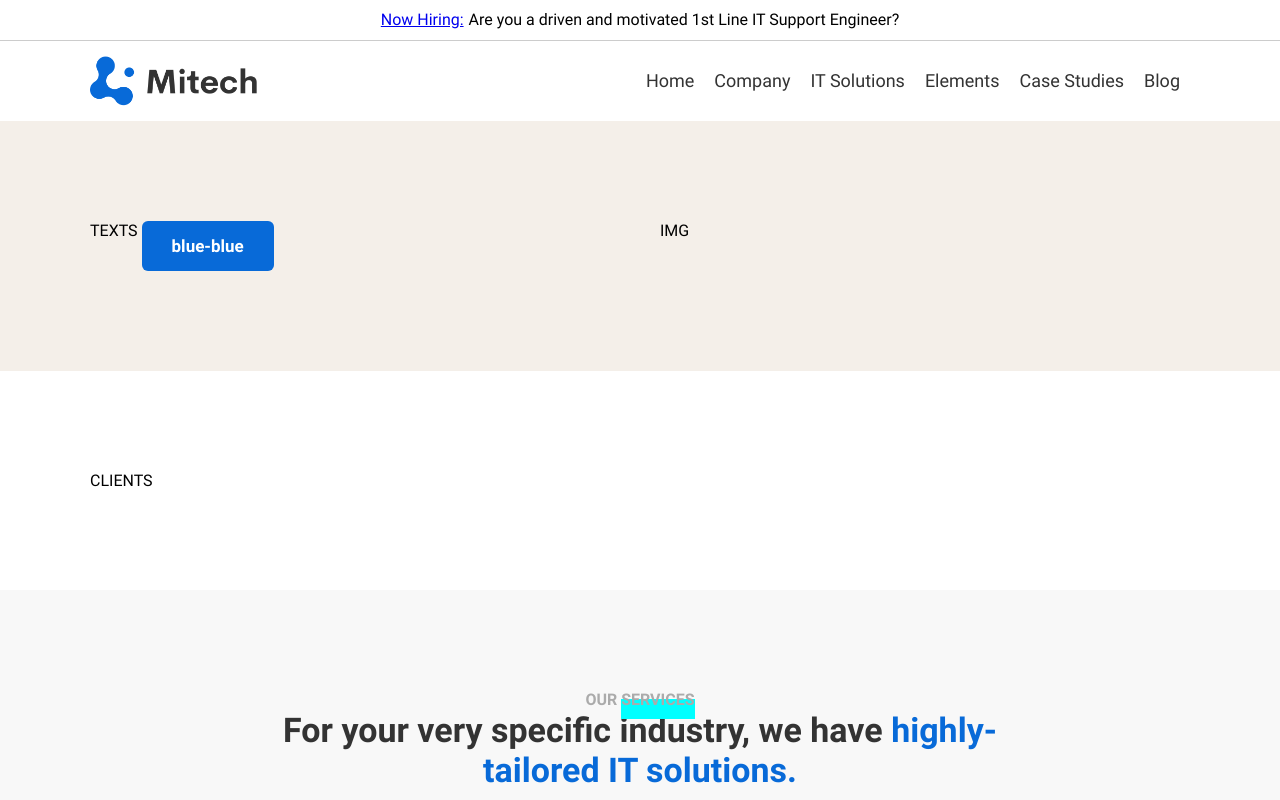
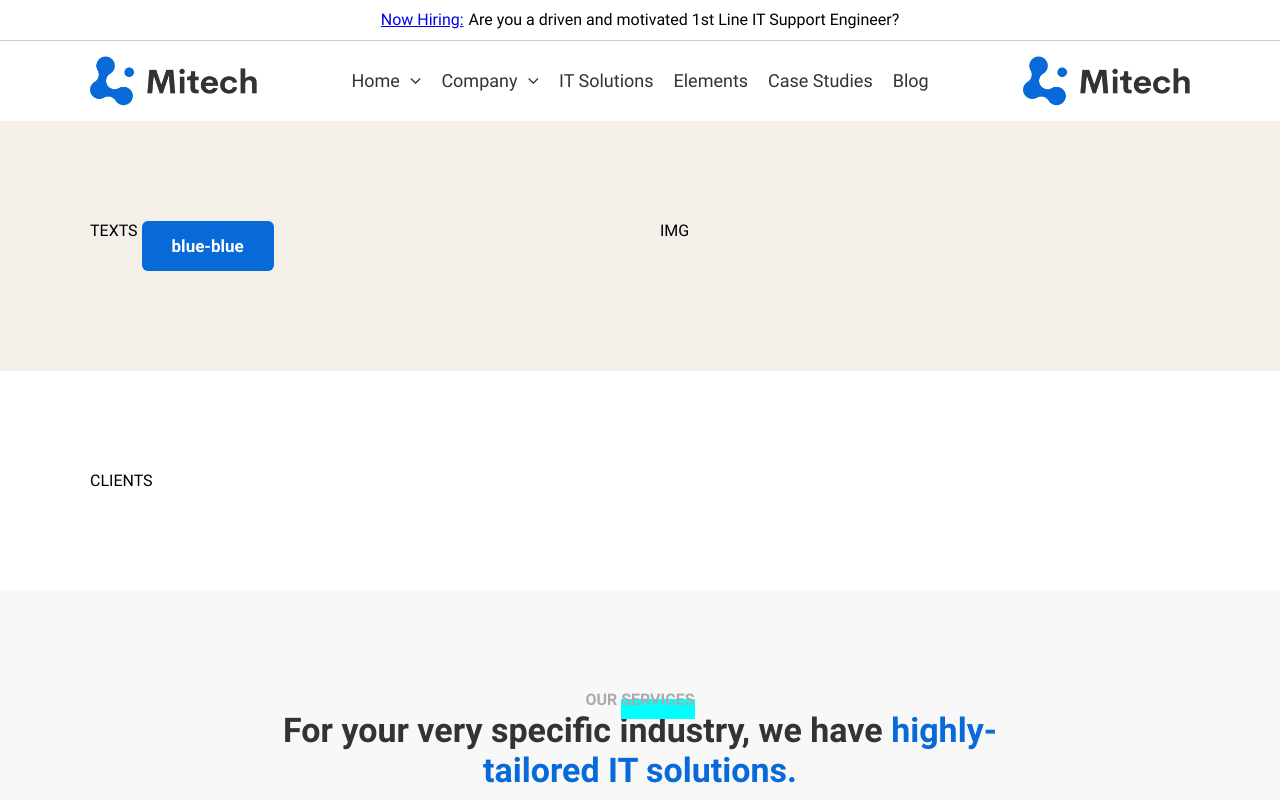
Before and after one commit to front-end-by-rimantas/25-grupe-portfolio, a website with bundled scripts: page index.html in a window 1280 px wide. Shown: the top 800 px of the page. Built offline with nearby package versions, Linux system fonts and the light colour scheme.

Commit message:
Submenu generation with recursion algorithm

```diff
--- a/css/components/header.css
+++ b/css/components/header.css
@@ -31,47 +31,75 @@
 .header nav {
   display: flex;
   flex-direction: row;
+  line-height: 80px;
+  font-size: 18px;
 }
 .header nav a {
   color: #333;
   text-decoration: none;
 }
-.header nav > .item {
+.header nav .item {
   display: inline-block;
   padding: 0 10px;
-  line-height: 80px;
-  font-size: 18px;
+  line-height: inherit;
+  font-size: inherit;
   color: #333;
   text-decoration: none;
   position: relative;
 }
-.header nav > .item:hover,
-.header nav > .item.selected {
+.header nav .item:hover,
+.header nav .item.selected {
   color: var(--color-blue);
 }
-.header nav > .item::before {
+.header nav .item::before {
   content: '';
   position: absolute;
   bottom: 0;
   left: 0;
   right: 100%;
-  height: 5px;
+  height: 3px;
   background-color: var(--color-blue);
   transition: all 1s;
 }
-.header nav > .item:hover::before,
-.header nav > .item.selected::before {
+.header nav .item:hover::before,
+.header nav .item.selected::before {
   right: 0;
+}
+.header nav .item .fa {
+  line-height: inherit;
+  font-size: inherit;
+  margin-left: 10px;
 }
 
 .header nav .dropdown {
   display: flex;
+  position: relative;
 }
 .header nav .dropdown > .label {
 }
 .header nav .dropdown > .submenu {
   display: none;
+  width: 250px;
+  position: absolute;
+  background-color: #fff;
+  box-shadow: 0 4px 10px #0001;
+  z-index: 1;
+  font-size: 16px;
+}
+.header nav .dropdown.bottom > .submenu {
+  left: 0;
+  top: 100%;
+}
+.header nav .dropdown.right > .submenu {
+  left: 100%;
+  top: 0;
+}
+.header nav .dropdown.left > .submenu {
+  right: 100%;
+  top: 0;
 }
 .header nav .dropdown:hover > .submenu {
   display: flex;
+  flex-direction: column;
+  line-height: 40px;
 }
--- a/js/components/header/Header.js
+++ b/js/components/header/Header.js
@@ -51,11 +51,12 @@ class Header {
                     <div class="row"><div class="col-12 bottom-content"></div></div>`;
         this.DOM.innerHTML = HTML;
 
-        const allColsDOM = this.DOM.querySelectorAll('.row');
+        const allRowsDOM = this.DOM.querySelectorAll('.row');
 
-        new TopText(allColsDOM[0], this.data.topText);
-        new Logo(allColsDOM[1], this.data.logo);
-        new Nav(allColsDOM[1], this.data.nav);
+        new TopText(allRowsDOM[0], this.data.topText);
+        new Logo(allRowsDOM[1], this.data.logo);
+        new Nav(allRowsDOM[1], this.data.nav);
+        new Logo(allRowsDOM[1], this.data.logo);
     }
 }
 
--- a/js/components/header/Nav.js
+++ b/js/components/header/Nav.js
@@ -43,12 +43,19 @@ class Nav {
 
         if (item.submenu) {
             const labelHMTL = item.type === 'link'
-                ? `<a href="${item.href}" class="label">${item.text}</a>`
-                : `<div class="label">${item.text}</div>`;
+                ? `<a href="${item.href}" class="label">${item.text}<i class="fa fa-angle-down"></i></a>`
+                : `<div class="label">${item.text}<i class="fa fa-angle-down"></i></div>`;
+
+            let subMenuHTML = '';
+            for (const subMenuItem of item.submenu) {
+                subMenuHTML += this.generateHTML(subMenuItem);
+            }
 
             HTML += `<div class="item dropdown ${this.submenuDirection(item.submenuDirection)}">
                         ${labelHMTL}
-                        <div class="submenu">SUBMENU</div>
+                        <div class="submenu">
+                            ${subMenuHTML}
+                        </div>
                     </div>`;
         } else {
             HTML += `<a href="${item.href}" class="item">${item.text}</a>`;
--- a/js/data/headerData.js
+++ b/js/data/headerData.js
@@ -27,10 +27,58 @@ const headerData = {
             submenu: [
                 { type: 'link', href: '#', text: 'Infotechno' },
                 { type: 'link', href: '#', text: 'Processing' },
-                { type: 'link', href: '#', text: 'Appointment' },
+                {
+                    type: 'link', href: '#', text: 'Appointment',
+                    submenu: [
+                        { type: 'link', href: '#', text: 'Infotechno' },
+                        {
+                            type: 'link', href: '#', text: 'Processing',
+                            submenu: [
+                                { type: 'link', href: '#', text: 'Infotechno' },
+                                { type: 'link', href: '#', text: 'Processing' },
+                                {
+                                    type: 'link', href: '#', text: 'Appointment',
+                                    submenu: [
+                                        { type: 'link', href: '#', text: 'Infotechno' },
+                                        { type: 'link', href: '#', text: 'Processing' },
+                                        {
+                                            type: 'link', href: '#', text: 'Appointment',
+                                            submenu: [
+                                                { type: 'link', href: '#', text: 'Infotechno' },
+                                                { type: 'link', href: '#', text: 'Processing' },
+                                                {
+                                                    type: 'link', href: '#', text: 'Appointment',
+                                                    submenu: [
+                                                        { type: 'link', href: '#', text: 'Infotechno' },
+                                                        { type: 'link', href: '#', text: 'Processing' },
+                                                        { type: 'link', href: '#', text: 'Appointment' },
+                                                    ],
+                                                    submenuDirection: 'left',
+                                                },
+                                            ],
+                                            submenuDirection: 'left',
+                                        },
+                                    ],
+                                    submenuDirection: 'right',
+                                },
+                            ],
+                            submenuDirection: 'right',
+                        },
+                        { type: 'link', href: '#', text: 'Appointment' },
+                    ],
+                    submenuDirection: 'right',
+                },
                 { type: 'link', href: '#', text: 'Services' },
                 { type: 'link', href: '#', text: 'Resolutions' },
-                { type: 'link', href: '#', text: 'Cybersecurity' },
+                {
+                    type: 'link', href: '#', text: 'Cybersecurity',
+                    submenu: [
+                        { type: 'link', href: '#', text: 'Infotechno' },
+                        { type: 'link', href: '#', text: 'Processing' },
+                        { type: 'link', href: '#', text: 'Appointment' },
+                    ],
+                    submenuDirection: 'left',
+                },
                 { type: 'link', href: '#', text: 'Modern IT Company' },
                 { type: 'link', href: '#', text: 'Machine Learning' },
                 { type: 'link', href: '#', text: 'Software Innovation' },
```
